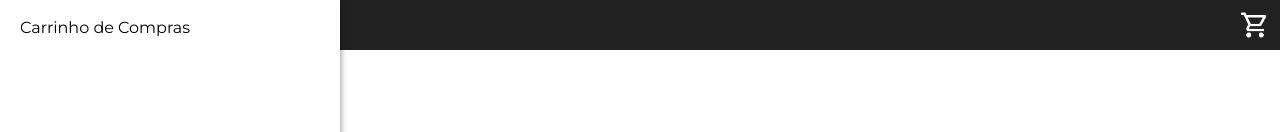
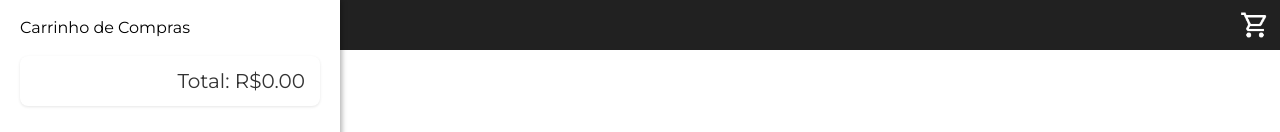
Before and after one commit to RenanCruz7/Shopping, an Angular app: page / in a window 1280 px wide. Both pictures are taken after a click on the picture 1255 px from the left and 25 px from the top of the page. Shown: the top 132 px of the page. Built offline with nearby package versions, Linux system fonts and the light colour scheme; data requests are answered from the project's data file.

Commit message:
Preco total do carrinho

```diff
--- a/src/app/app.config.ts
+++ b/src/app/app.config.ts
@@ -1,10 +1,10 @@
-import { ApplicationConfig, provideZoneChangeDetection } from '@angular/core';
+import { ApplicationConfig, LOCALE_ID, provideZoneChangeDetection } from '@angular/core';
 import { provideRouter } from '@angular/router';
-
+import localePt from '@angular/common/locales/pt';
 import { routes } from './app.routes';
 import { provideAnimations } from '@angular/platform-browser/animations';
 import { provideHttpClient } from '@angular/common/http';
 
 export const appConfig: ApplicationConfig = {
-  providers: [provideZoneChangeDetection({ eventCoalescing: true }), provideRouter(routes),provideHttpClient() ,provideAnimations()]
+  providers: [provideZoneChangeDetection({ eventCoalescing: true }), provideRouter(routes),provideHttpClient() ,provideAnimations(), { provide: LOCALE_ID, useValue: 'en' }],
 };
--- a/src/app/components/cart/cart.component.html
+++ b/src/app/components/cart/cart.component.html
@@ -14,4 +14,7 @@
       </li>
     }
   </ul>
+  <div class="cart-total">
+    <h3>Total: {{ getTotalPrice() | currency:'BRL' }}</h3>
+  </div>
 </div>
--- a/src/app/components/cart/cart.component.scss
+++ b/src/app/components/cart/cart.component.scss
@@ -48,3 +48,18 @@
 .remove-button:hover {
   background-color: #ff1a1a;
 }
+
+.cart-total {
+  margin-top: 20px;
+  padding: 15px;
+  background-color: #fff;
+  border-radius: 8px;
+  box-shadow: 0 1px 3px rgba(0, 0, 0, 0.1);
+  text-align: right;
+}
+
+.cart-total h3 {
+  margin: 0;
+  font-size: 20px;
+  color: #333;
+}
--- a/src/app/components/cart/cart.component.ts
+++ b/src/app/components/cart/cart.component.ts
@@ -1,11 +1,12 @@
 import { Component } from '@angular/core';
 import { Product } from '../../types/types';
 import { CartService } from '../../services/cart.service';
+import { CurrencyPipe } from '@angular/common';
 
 @Component({
   selector: 'app-cart',
   standalone: true,
-  imports: [],
+  imports: [CurrencyPipe],
   templateUrl: './cart.component.html',
   styleUrl: './cart.component.scss',
 })
@@ -21,4 +22,7 @@ export class CartComponent {
   removeFromCart(item: Product): void {
     this.cartService.removeFromCart(item);
   }
+  getTotalPrice(): number {
+    return this.cartItems.reduce((total, item) => total + item.price, 0);
+  }
 }
```
